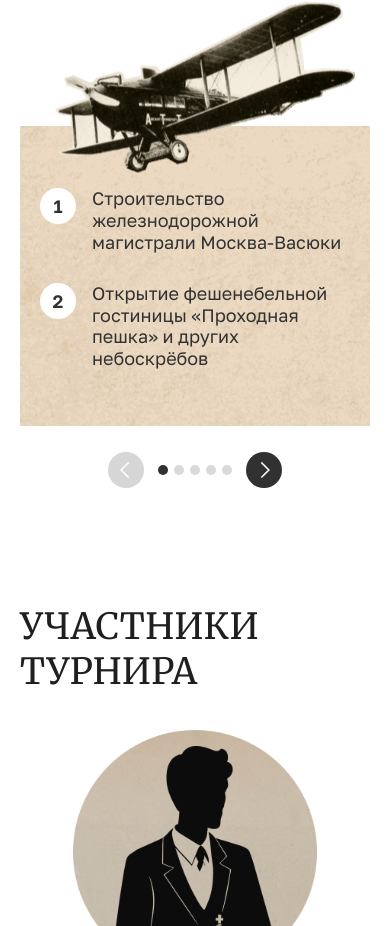
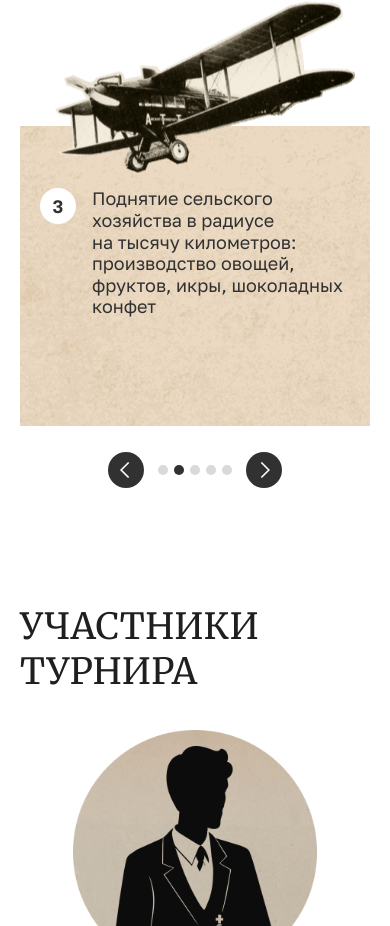
Before and after one commit to vitalijDevMaker/four-horses-landing, a website built with Vite: page index.html in a window 390 px wide. Shown: the part 2978-3904 px from the top of the page. Built offline with nearby package versions, Linux system fonts and the light colour scheme.

Commit message:
slider ref

```diff
--- a/src/js/components/slider.js
+++ b/src/js/components/slider.js
@@ -3,10 +3,10 @@ class Slider {
   constructor(el, options = {}) {
     this.options = {
       showInfo: options.showInfo ?? false,
-      autoPlay: options.autoPlay ?? false,
+      autoPlay: this.normalizeAutoPlay(options.autoPlay),
       pagination: options.pagination ?? false,
       slideToShow: options.slideToShow ?? 1,
-      noTransformUp: options.noTransformUp ?? false,
+      disableTransformWidth: options.disableTransformWidth ?? false,
       breakpoints: options.breakpoints ?? {},
     };
     this.baseSlideToShow = this.options.slideToShow;
@@ -22,52 +22,70 @@ class Slider {
     this.info = this.sliderContainer.querySelector(".slider__info");
     this.currentIndex = 0;
     this.autoPlayTimerId = null;
-    this.resizeTimerId = null;
     this.slideWidth = 0;
+    this.resizeHandler = null;
 
     this.init();
   }
 
-  bindEvents() {
-    this.prevBtn.addEventListener("click", () => this.prev());
-    this.nextBtn.addEventListener("click", () => this.next());
-    window.addEventListener("resize", (e) => this.handleResize(e));
+  normalizeAutoPlay(value) {
+    if (value === false) return false;
+    if (value === true) return 3000;
+    if (typeof value === "number" && value > 0) return value;
+    return false;
   }
 
-  getLengthSlides() {
+  static debounce(fn, delay) {
+    let timer;
+    return (...args) => {
+      clearTimeout(timer);
+      timer = setTimeout(() => fn(...args), delay);
+    };
+  }
+
+  bindEvents() {
+    if (this.prevBtn) this.prevBtn.addEventListener("click", () => this.prev());
+    if (this.nextBtn) this.nextBtn.addEventListener("click", () => this.next());
+    this.resizeHandler = Slider.debounce(this.handleResize.bind(this), 100);
+    window.addEventListener("resize", this.resizeHandler);
+  }
+
+  get lengthSlides() {
     return this.slides.length;
   }
 
   get maxIndex() {
-    return Math.ceil(this.slides.length / this.options.slideToShow, 0) - 1;
+    const pages = Math.ceil(this.lengthSlides / this.options.slideToShow);
+    return Math.max(0, pages - 1);
+  }
+
+  get calculateSlideWidth() {
+    return !this.sliderContainer
+      ? 0
+      : this.sliderContainer.clientWidth / this.options.slideToShow;
   }
 
   init() {
+    if (!this.sliderContainer || !this.track || this.lengthSlides === 0) {
+      console.warn("Slider: необходимые элементы не найдены");
+      return;
+    }
     this.bindEvents();
-    this.breakpointsCheck();
-    this.updateNoTransformClass();
-    if (this.options.pagination) {
-      this.generatePagination();
-    }
-    if (this.options.autoPlay) {
-      this.autoPlayInit();
-    }
+    this.applyBreakpoints();
+    this.toggleNoTransformClass();
+    if (this.options.pagination) this.generatePagination();
+    this.startAutoPlay();
     this.update();
   }
 
-  calculateSlideWidth() {
-    if (!this.sliderContainer) return 0;
-    return this.sliderContainer.clientWidth / this.options.slideToShow;
-  }
-
-  updateNoTransformClass() {
-    if (!this.track || !this.options.noTransformUp) return;
+  toggleNoTransformClass() {
+    if (!this.track || !this.options.disableTransformWidth) return;
     const shouldAddNoTransformClass =
-      window.innerWidth > this.options.noTransformUp;
+      window.innerWidth > this.options.disableTransformWidth;
     this.track.classList.toggle("no-transform", shouldAddNoTransformClass);
   }
 
-  breakpointsCheck() {
+  applyBreakpoints() {
     const breakpoints = Object.entries(this.options.breakpoints)
       .map(([width, config]) => [Number(width), config])
       .filter(([width]) => Number.isFinite(width))
@@ -85,48 +103,54 @@ class Slider {
   }
 
   handleResize(e) {
-    clearTimeout(this.resizeTimerId);
-    this.resizeTimerId = setTimeout(() => {
-      this.breakpointsCheck();
-      this.updateNoTransformClass();
-      this.update(false);
-    }, 100);
+    this.applyBreakpoints();
+    this.toggleNoTransformClass();
+    this.update();
   }
 
-  update(withUpdateUI = true) {
+  update() {
     if (!this.track) return;
-    this.slideWidth = this.calculateSlideWidth();
+    this.slideWidth = this.calculateSlideWidth;
     const pageWidth = this.slideWidth * this.options.slideToShow;
     const offset = -(this.currentIndex * pageWidth);
+
+    const hasNoTransform = this.track.classList.contains("no-transform");
+    if (!hasNoTransform) {
       this.track.style.transform = `translate3d(${offset}px, 0, 0)`;
+    } else {
+      this.track.style.transform = "";
+    }
+
     this.slides.forEach((s) => {
       s.style.flex = `0 0 ${this.slideWidth}px`;
     });
-    if (withUpdateUI) {
     this.updateUI();
-      return;
-    }
-    requestAnimationFrame(() => this.updateUI());
   }
 
   prev() {
     if (this.currentIndex !== 0) {
       this.currentIndex--;
+      this.resetAutoPlay();
+      this.update();
     }
-    this.update();
   }
 
   next() {
-    console.log(this.maxIndex);
-    this.currentIndex =
-      this.currentIndex >= this.maxIndex
-        ? this.currentIndex
-        : this.currentIndex + 1;
+    if (this.currentIndex < this.maxIndex) {
+      this.currentIndex += 1;
+      this.resetAutoPlay();
       this.update();
+    }
   }
 
   generatePagination() {
-    this.slides.forEach((i, index) => {
+    if (!this.pagination) {
+      console.log("Нет контейнера для пагинации .slider-pagination");
+      return;
+    }
+    Array(this.maxIndex + 1)
+      .fill()
+      .forEach(() => {
         const paginationItem = document.createElement("li");
         paginationItem.classList.add("slider-pagination__item");
         this.pagination?.append(paginationItem);
@@ -135,17 +159,34 @@ class Slider {
   }
 
   updateUI() {
+    this.updatePagination();
+    this.updateInfo();
+    if (this.prevBtn) this.prevBtn.disabled = this.currentIndex <= 0;
+    if (this.nextBtn)
+      this.nextBtn.disabled = this.currentIndex >= this.maxIndex;
+
+    if (this.maxIndex < 0) {
+      this.prevBtn.disabled = true;
+      this.nextBtn.disabled = true;
+    }
+  }
+
+  updatePagination() {
     if (this.options.pagination && this.pagination) {
-      Array.from(this.pagination.children).forEach((paginationItem, index) => {
-        if (index !== this.currentIndex) {
-          paginationItem.classList.add("slider-pagination__item--active");
-        } else {
-          paginationItem.classList.remove("slider-pagination__item--active");
+      for (let i = 0; i <= this.maxIndex + 1; i++) {
+        if (this.pagination.children[i]) {
+          this.pagination.children[i].classList.toggle(
+            "slider-pagination__item--active",
+            i === this.currentIndex,
+          );
         }
-      });
       }
+    }
+  }
+
+  updateInfo() {
     if (this.options.showInfo && this.info) {
-      const totalSlides = this.getLengthSlides();
+      const totalSlides = this.lengthSlides;
       const currentContainer = this.info.querySelector(".slider__info-current");
       const totalContainer = this.info.querySelector(".slider__info-total");
       const visibleSlides = Math.min(
@@ -155,18 +196,31 @@ class Slider {
       currentContainer.textContent = `${visibleSlides}`;
       totalContainer.textContent = ` / ${totalSlides}`;
     }
-    const isAtStart = this.currentIndex <= 0;
-    const isAtEnd = this.currentIndex >= this.maxIndex;
-    if (this.prevBtn) this.prevBtn.disabled = isAtStart;
-    if (this.nextBtn) this.nextBtn.disabled = isAtEnd;
   }
 
-  autoPlayInit() {
+  startAutoPlay() {
+    if (this.options.autoPlay === false) return;
+    if (this.autoPlayTimerId) clearInterval(this.autoPlayTimerId);
     this.autoPlayTimerId = setInterval(() => {
-      this.currentIndex =
+      const nextIndex =
         this.currentIndex >= this.maxIndex ? 0 : this.currentIndex + 1;
+      this.currentIndex = nextIndex;
       this.update();
     }, this.options.autoPlay);
+  }
+
+  stopAutoPlay() {
+    if (this.autoPlayTimerId) {
+      clearInterval(this.autoPlayTimerId);
+      this.autoPlayTimerId = null;
+    }
+  }
+
+  resetAutoPlay() {
+    if (this.options.autoPlay !== false) {
+      this.stopAutoPlay();
+      this.startAutoPlay();
+    }
   }
 }
 
--- a/src/js/main.js
+++ b/src/js/main.js
@@ -7,9 +7,9 @@ document.addEventListener("DOMContentLoaded", () => {
     "participants-slider",
   );
   const sliderStages = new Slider(stagesSliderContainer, {
-    autoPlay: false,
+    autoPlay: 4000,
     pagination: true,
-    noTransformUp: 768,
+    disableTransformWidth: 768,
   });
   const participantStages = new Slider(participantsSliderContainer, {
     autoPlay: false,
--- a/src/styles/components/slider.css
+++ b/src/styles/components/slider.css
@@ -79,9 +79,9 @@
       width: 10px;
       height: 10px;
       border-radius: 50%;
-      background-color: var(--color-primary);
+      background-color: var(--color-disabled);
       &--active {
-        background-color: var(--color-disabled);
+        background-color: var(--color-primary);
       }
     }
   }
```
Lines whose indentation alone changed are shown as unchanged.
